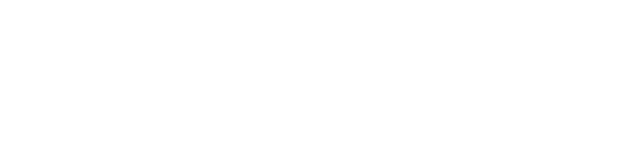
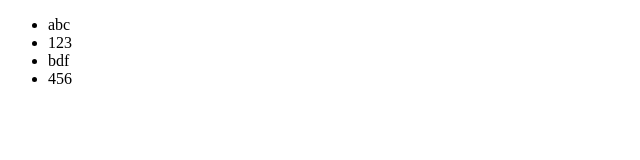
Before and after one commit to hoangong173/BTBS4, a plain HTML site: page index.html in a window 1280 px wide. Shown: the whole page, without its empty margins (0-640 px from the left). Drawn offline with Linux system fonts and the light colour scheme.

Commit message:
xay dung header

```diff
--- a/index.html
+++ b/index.html
@@ -8,7 +8,14 @@
     <link rel="stylesheet" href="./css/style.css">
 </head>
 <body>
-    <header></header>
+    <header>
+        <ul>
+            <li><a href=""></a>abc</li>
+            <li><a href=""></a>123</li>
+            <li><a href=""></a>bdf</li>
+            <li><a href=""></a>456</li>
+        </ul>
+    </header>
     <section class="carousel"></section>
     <section class="about"></section>
     <section class="project"></section>
```
